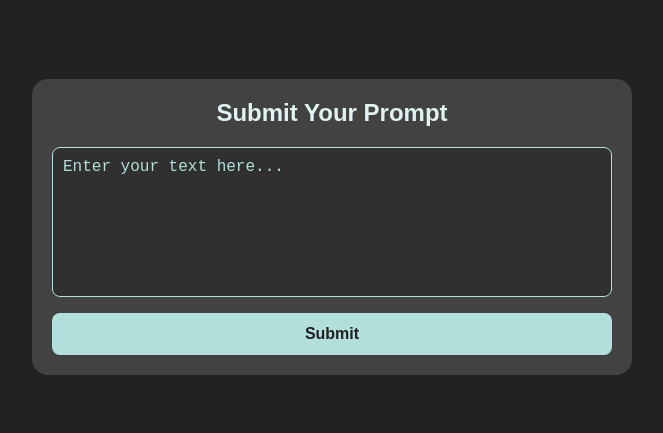
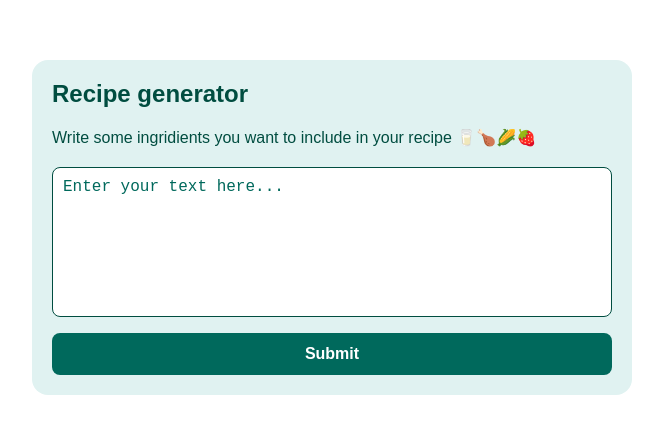
Before and after one commit to filiphuhta/ai-recipes, a Next.js app: page / in a window 1280 px wide. Shown: the part 173-606 px from the top of the page, without its empty margins (308-971 px from the left). Built offline with nearby package versions, Linux system fonts and the light colour scheme.

Commit message:
added recipe generate function

```diff
--- a/src/app/page.css
+++ b/src/app/page.css
@@ -3,7 +3,7 @@
   justify-content: center;
   align-items: center;
   min-height: 100vh;
-  background-color: #212121;
+  background-color: #ffffff; /* White background */
 }
 
 .main {
@@ -16,7 +16,7 @@
 .chatContainer {
   display: flex;
   flex-direction: column;
-  background-color: #424242;
+  background-color: #E0F2F1; /* Light green background */
   border-radius: 16px;
   padding: 20px;
   max-width: 600px;
@@ -24,9 +24,16 @@
 }
 
 .page h1 {
-  color: #e0f2f1;
-  text-align: center;
+  color: #004D40; /* Dark green color */
+  text-align: left;
   font-size: 24px;
+  margin-bottom: 20px;
+}
+
+.page p {
+  color: #004D40; /* Dark green color */
+  text-align: left;
+  font-size: 16px;
   margin-bottom: 20px;
 }
 
@@ -37,9 +44,9 @@
 }
 
 .inputField {
-  background-color: #303030;
-  border: 1px solid #b2dfdb;
-  color: #e0f2f1;
+  background-color: #ffffff; /* White input background */
+  border: 1px solid #004D40; /* Dark green border */
+  color: #004D40; /* Dark green text color */
   border-radius: 8px;
   padding: 10px;
   height: 150px;
@@ -49,21 +56,21 @@
 }
 
 .inputField::placeholder {
-  color: #b2dfdb;
+  color: #00695C; /* Medium green for placeholder */
 }
 
 .fileLabel {
-  color: #e0f2f1;
+  color: #004D40; /* Dark green text */
   font-size: 14px;
 }
 
 .fileInput {
-  color: #e0f2f1;
+  color: #004D40; /* Dark green text */
 }
 
 .submitButton {
-  background-color: #b2dfdb;
-  color: #212121;
+  background-color: #00695C; /* Medium green button */
+  color: #ffffff; /* White text */
   padding: 12px 20px;
   border: none;
   border-radius: 8px;
@@ -74,7 +81,37 @@
 }
 
 .submitButton:hover {
-  background-color: #e0f2f1;
+  background-color: #004D40; /* Dark green on hover */
+}
+
+.spinner {
+  margin: 20px 0;
+  font-size: 20px;
+  color: #00695C; /* Medium green spinner text */
+}
+
+.recipeResults {
+  display: flex;
+  flex-direction: column;
+  gap: 20px;
+}
+
+.recipeCard {
+  padding: 20px;
+  border: 1px solid #00695C; /* Medium green border */
+  border-radius: 10px;
+  background-color: #ffffff; /* White card background */
+}
+
+.recipeCard h2 {
+  margin-bottom: 10px;
+  color: #004D40; /* Dark green for recipe name */
+}
+
+.recipeCard ul,
+.recipeCard ol {
+  margin-left: 20px;
+  color: #004D40; /* Dark green for list text */
 }
 
 @media (max-width: 600px) {
--- a/src/app/page.tsx
+++ b/src/app/page.tsx
@@ -1,9 +1,11 @@
-"use client"
+"use client";
 import { useState } from "react";
-import './page.css'
+import './page.css';
 
 export default function Home() {
   const [inputText, setInputText] = useState("");
+  const [recipe, setRecipe] = useState({ recipe_name: "", recipe_content: "", });
+  const [isLoading, setIsLoading] = useState(false);
 
   const handleInputChange = (e: React.ChangeEvent<HTMLTextAreaElement>) => {
     setInputText(e.target.value);
@@ -11,6 +13,7 @@ export default function Home() {
 
   const handleSubmit = async (e: React.FormEvent) => {
     e.preventDefault();
+    setIsLoading(true); // Show the spinner
     try {
       const response = await fetch("/api/gemini", {
         method: "POST",
@@ -18,12 +21,14 @@ export default function Home() {
       });
       if (response.ok) {
         const result = await response.json();
-        console.log("Success:", result);
+        setRecipe(result); // Save the recipe result to state
       } else {
         console.error("Error:", response.statusText);
       }
     } catch (error) {
       console.error("Error:", error);
+    } finally {
+      setIsLoading(false); // Hide the spinner after fetch
     }
   };
 
@@ -31,7 +36,8 @@ export default function Home() {
     <div className="page">
       <main className="main">
         <div className="chatContainer">
-          <h1>Submit Your Prompt</h1>
+          <h1>Recipe generator</h1>
+          <p>Write some ingridients you want to include in your recipe 🥛🍗🌽🍓</p>
           <form onSubmit={handleSubmit} className="form">
             <textarea
               className="inputField"
@@ -43,6 +49,19 @@ export default function Home() {
               Submit
             </button>
           </form>
+
+          {/* Loading Spinner */}
+          {isLoading && <div className="spinner">Loading...</div>}
+
+          {/* Recipe Results */}
+          <div className="recipeResults">
+            {recipe.recipe_content !== '' && recipe.recipe_name !== '' && (
+              <div className="recipeCard">
+                <h2>{recipe.recipe_name}</h2>
+                <div dangerouslySetInnerHTML={{ __html: recipe.recipe_content }} />
+              </div>)
+            }
+          </div>
         </div>
       </main>
     </div>
--- a/src/pages/api/gemini.ts
+++ b/src/pages/api/gemini.ts
@@ -1,32 +1,41 @@
 import type { NextApiRequest, NextApiResponse } from "next";
-import { GoogleGenerativeAI } from "@google/generative-ai";
+import { GoogleGenerativeAI, SchemaType } from "@google/generative-ai";
 
 type ResponseData = {
   message: string;
 };
-
-function fileToGenerativePart(path, mimeType) {
-  return {
-    inlineData: {
-      data: Buffer.from(fs.readFileSync(path)).toString("base64"),
-      mimeType,
-    },
-  };
-}
 
 export default async function handler(
   req: NextApiRequest,
   res: NextApiResponse<ResponseData>
 ) {
   const API_KEY = process.env.API_KEY;
-  console.log(API_KEY);
-  console.log(req.body);
 
   if (API_KEY) {
     const genAI = new GoogleGenerativeAI(API_KEY);
-    const model = genAI.getGenerativeModel({ model: "gemini-1.5-flash" });
+    const model = genAI.getGenerativeModel({
+      // Using `responseMimeType` requires either a Gemini 1.5 Pro or 1.5 Flash model
+      model: "gemini-1.5-flash",
+      // Set the `responseMimeType` to output JSON
+      // Pass the schema object to the `responseSchema` field
+      generationConfig: {
+        responseMimeType: "application/json",
+        responseSchema: {
+          type: SchemaType.OBJECT,
+            properties: {
+              recipe_name: {
+                type: SchemaType.STRING,
+              },
+              recipe_content: {
+                type: SchemaType.STRING,
+              }
+          },
+        },
+      },
+    });
 
-    const prompt = req.body;
+    const preCondition = 'I want you to come up with 1 recipe of the users input. If the user does not dont provide you any input here I wish you to come up with 1 random recipe. response content should contains all full recipie with all the steps and html code included in the string. Users input here is provided here for ingridiens that should be included:';
+    const prompt = `${preCondition} ${req.body}`;
 
     // Ensure prompt is not null and is of the expected type
     if (prompt) {
```
